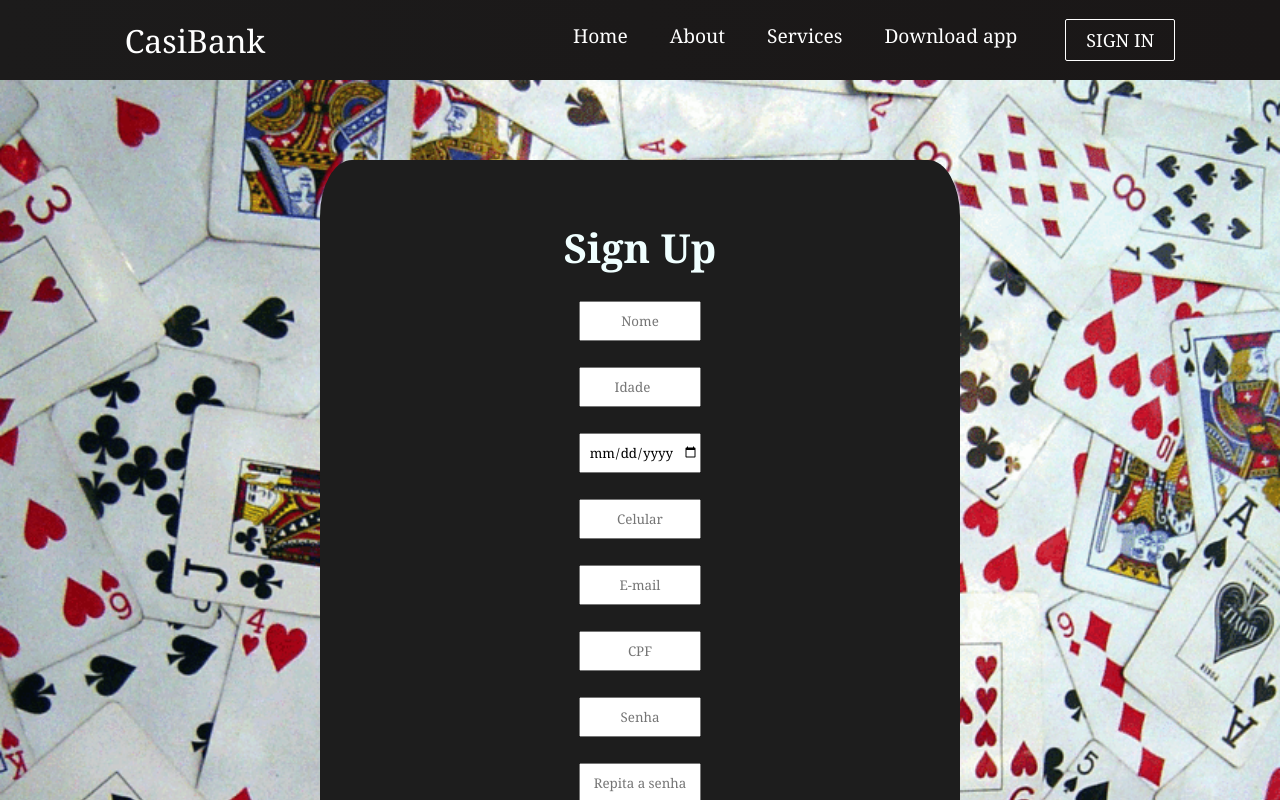
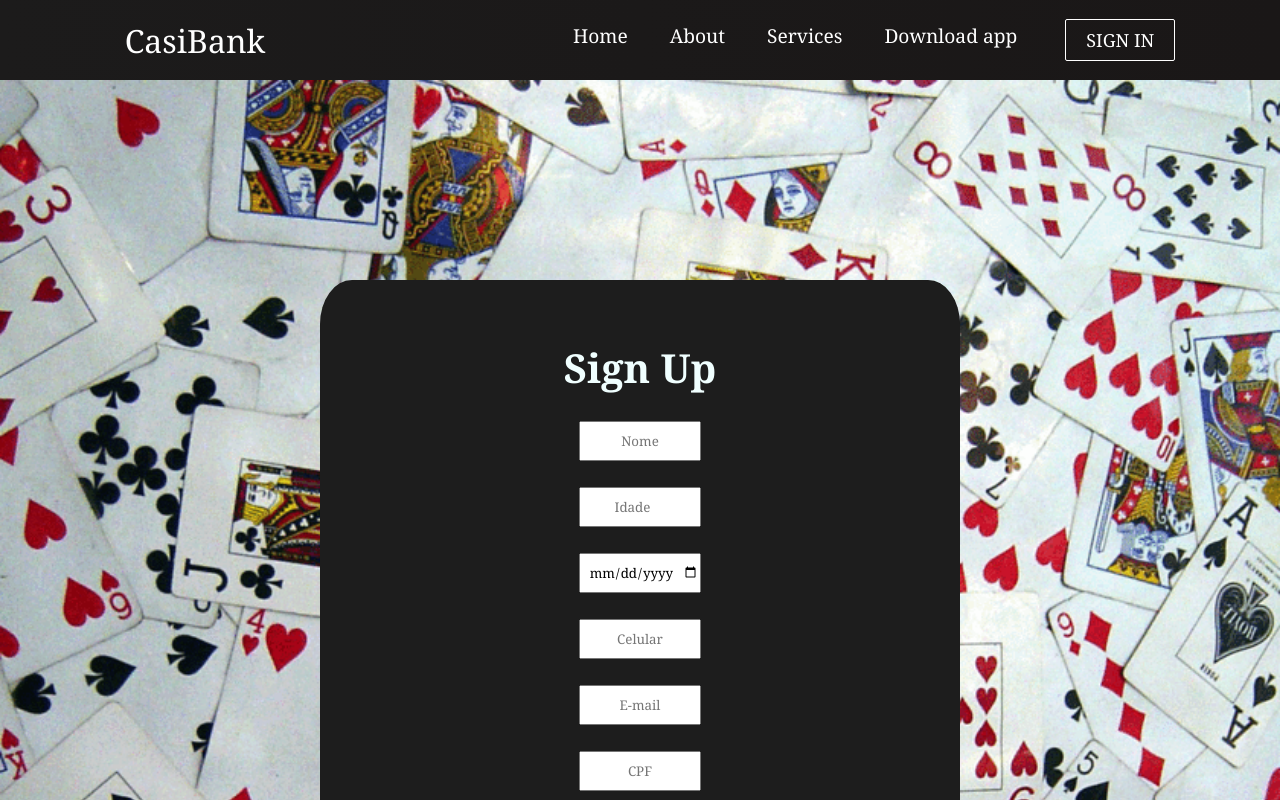
Before and after one commit to MoreiraSte/React_Project_V2, a React (Create React App) app: page /register in a window 1280 px wide. Shown: the top 800 px of the page. Built offline with nearby package versions, Linux system fonts and the light colour scheme; the HTML template or start-up script is replaced by a standard one.

Commit message:
front finished, falta tela de pós cadastro e login

```diff
--- a/src/App.css
+++ b/src/App.css
@@ -117,7 +117,7 @@ display: block;
 .containerRes{
   background: rgb(29, 29, 29);
 
-  height: 140vh;
+  height: 110vh;
   width: 50vw;
   border-radius: 5%;
   text-align: center;
```
